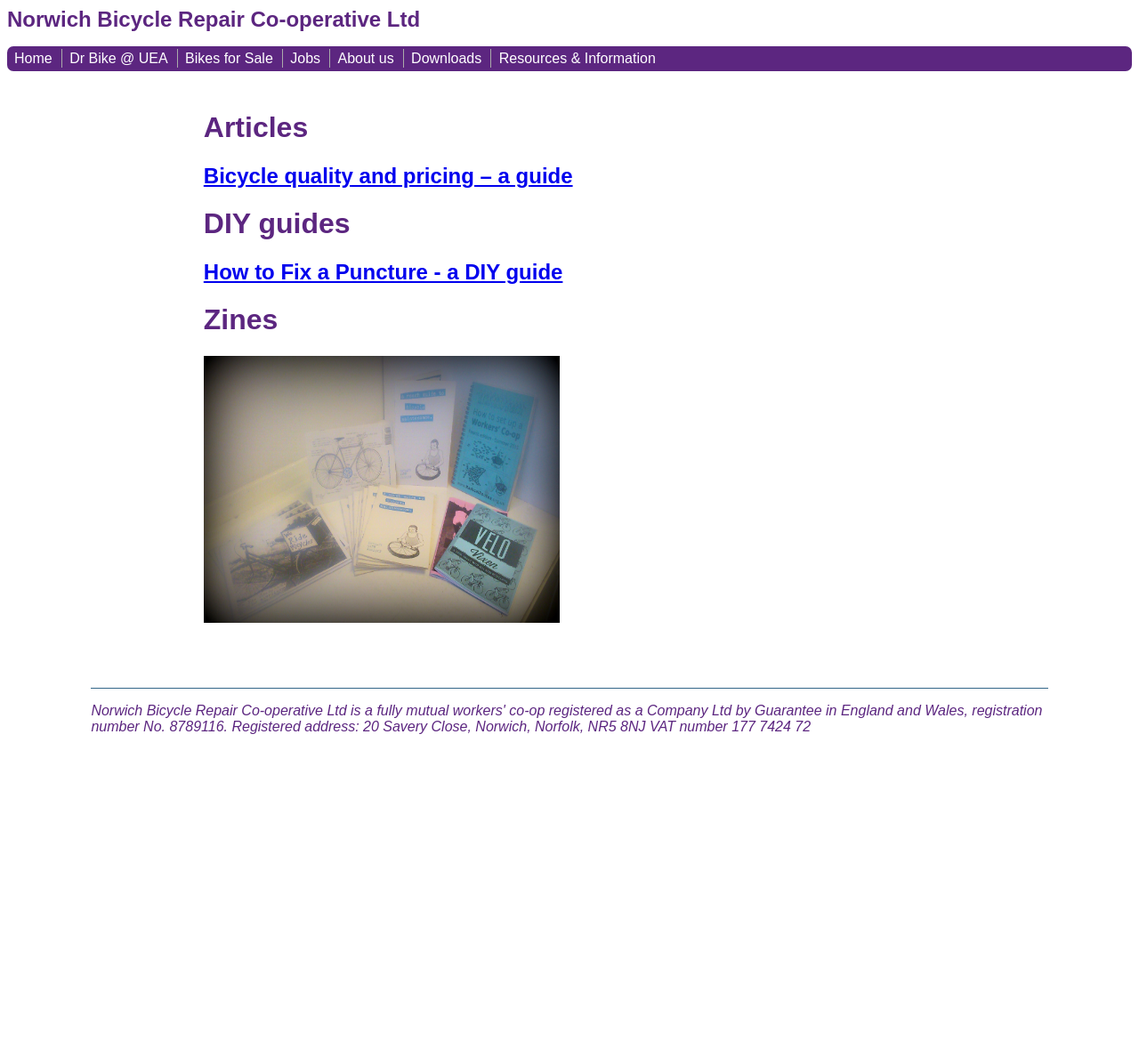
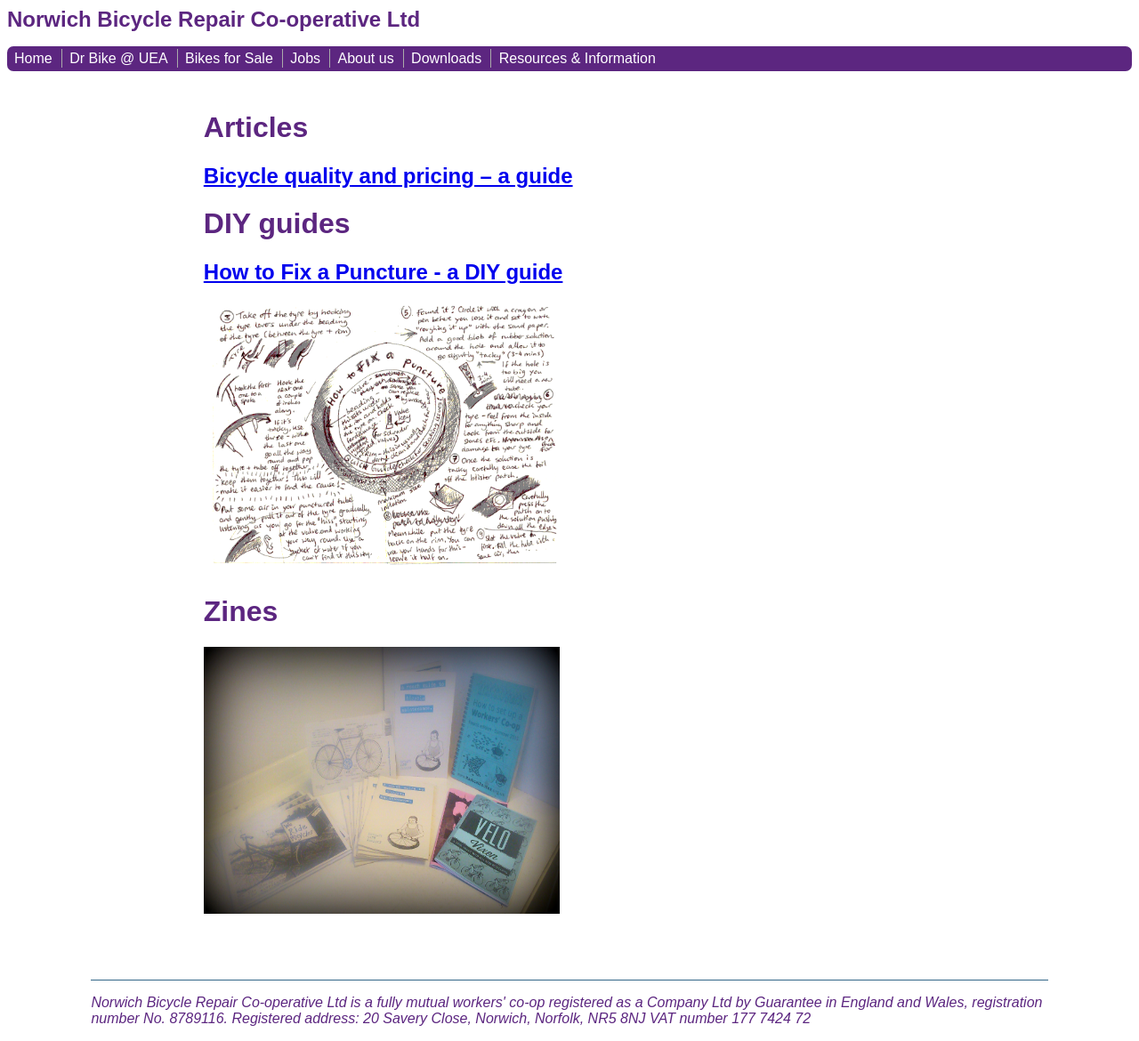
Before and after one commit to norwichbicyclerepaircooperative/norwichbicyclerepaircooperative.github.io, a Jekyll site: the page built from resources-information/index.md, in a window 1280 px wide. Shown: the whole page at 89% size. Built offline with Jekyll 4.4.1, drawn with Linux system fonts in a browser that asks for light colours; before the commit the page ends 900 px from its top, so only the background shows below that.

Commit message:
Update index.md

```diff
--- a/resources-information/index.md
+++ b/resources-information/index.md
@@ -10,6 +10,9 @@ layout: default
 # DIY guides
 
 ## [How to Fix a Puncture - a DIY guide](http://www.norwichbicyclerepaircoop.co.uk/resources-information/diy-puncture-repair-guide.pdf)
+<img src="/static/images/How-to-Fix-a-Puncture-2.png" width="400" height="300" />
+
+
 
 # Zines
 
```
